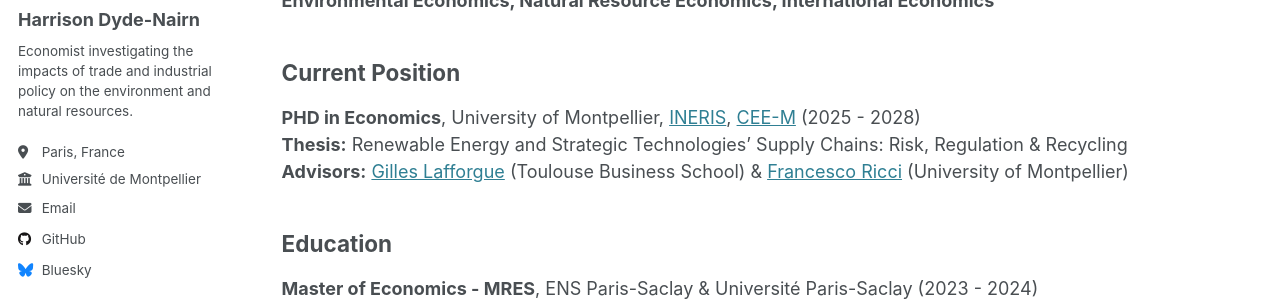
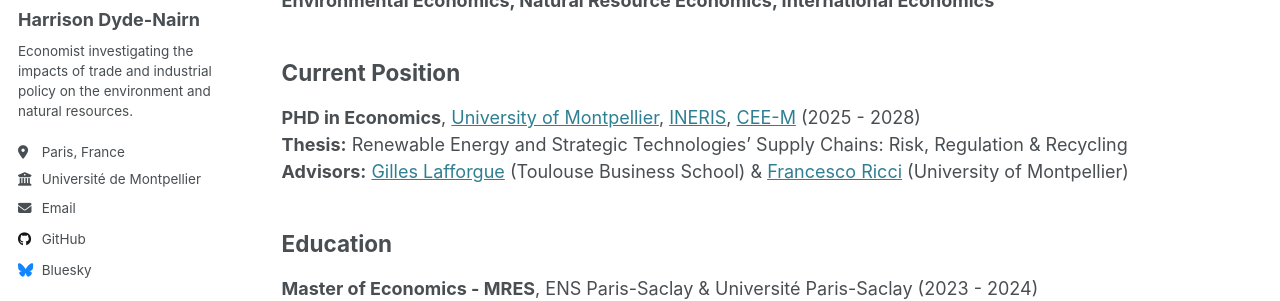
Before and after one commit to hdydenairn/hdydenairn.github.io, a Jekyll site: the page built from _pages/cv.md, in a window 1280 px wide and 1339 px high. Shown: the part 282-583 px from the top of the window. Built offline with Jekyll 4.4.1, drawn with Linux system fonts in a browser that asks for light colours; some of the changed lines change nothing that is shown.

Commit message:
Update cv.md

```diff
--- a/_pages/cv.md
+++ b/_pages/cv.md
@@ -15,7 +15,7 @@
 **Environmental Economics, Natural Resource Economics, International Economics**
 
 ## Current Position
-**PHD in Economics**, University of Montpellier, [INERIS](https://www.ineris.fr/fr),  [CEE-M](https://www.cee-m.fr/) (2025 - 2028)<br>
+**PHD in Economics**, [University of Montpellier](https://www.umontpellier.fr/), [INERIS](https://www.ineris.fr/fr),  [CEE-M](https://www.cee-m.fr/) (2025 - 2028)<br>
 **Thesis:** Renewable Energy and Strategic Technologies’ Supply Chains:  Risk, Regulation & Recycling<br>
 **Advisors:** [Gilles Lafforgue](https://sites.google.com/site/gillafforgue/) (Toulouse Business School) & [Francesco Ricci](https://sites.google.com/view/francescoricci/welcome) (University of Montpellier)
 
```
